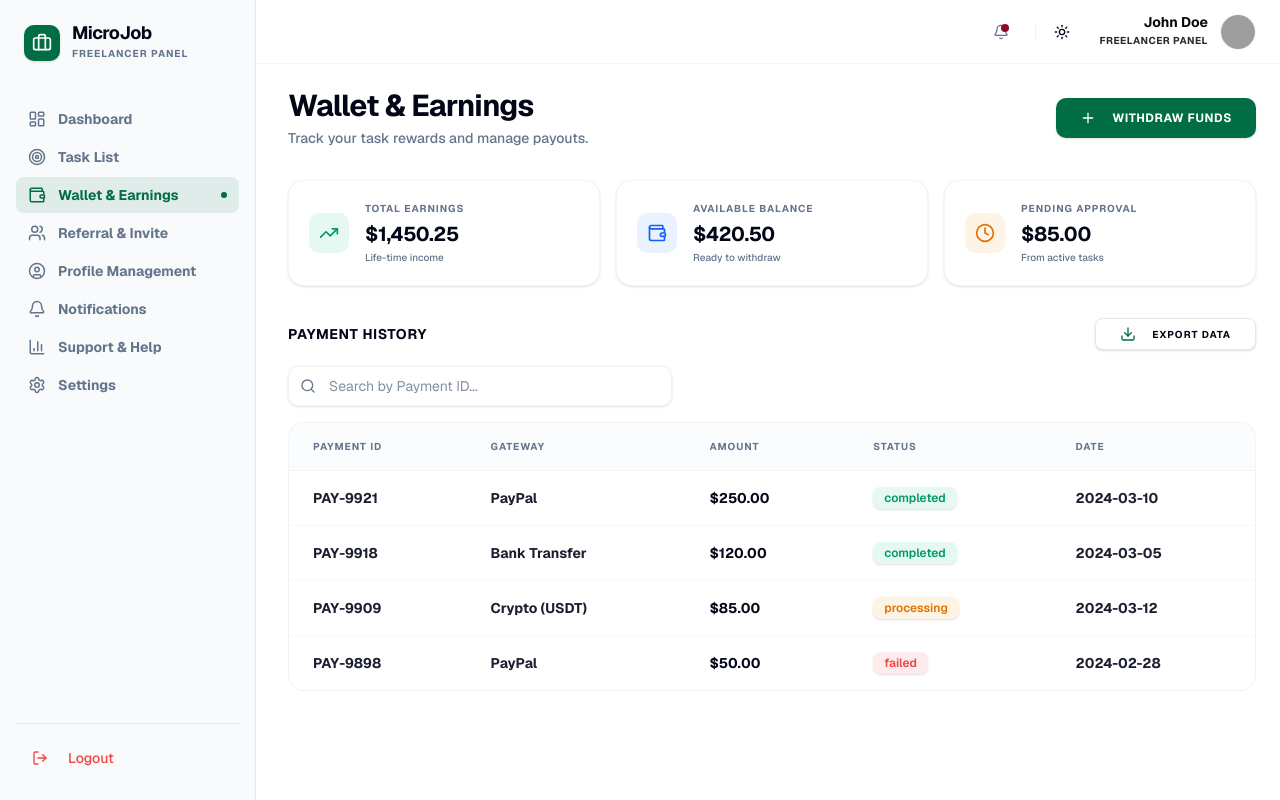
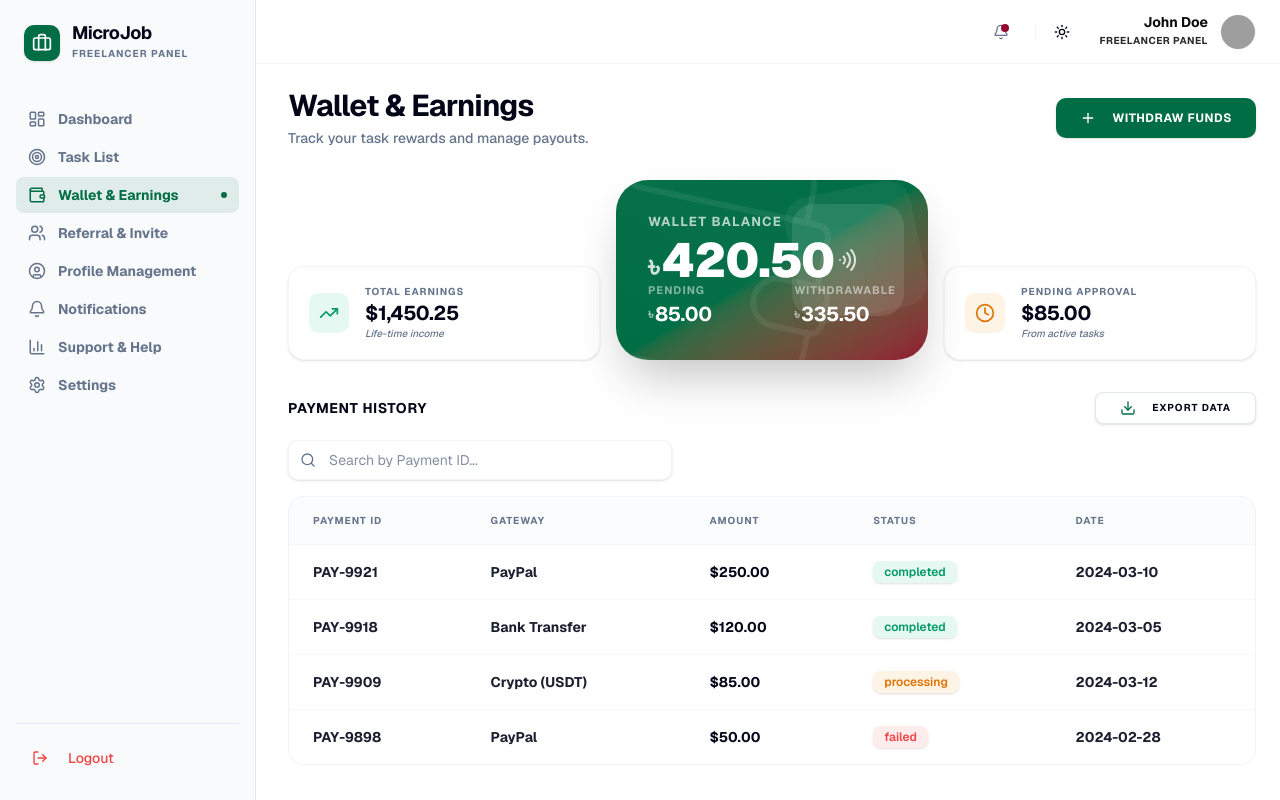
Before and after one commit to smtechsoft/Microjob-Platform-Next-JS, a Next.js app: page /freelancer/wallet in a window 1280 px wide. Built offline with nearby package versions, Linux system fonts and the light colour scheme; grey boxes are pictures that could not be loaded.

Commit message:
wallet card updated

```diff
--- a/app/(dashboard)/freelancer/wallet/page.tsx
+++ b/app/(dashboard)/freelancer/wallet/page.tsx
@@ -2,14 +2,9 @@
 
 import {
   Wallet,
-  ArrowUpRight,
-  ArrowDownRight,
   Download,
-  Plus,
   TrendingUp,
-  Clock,
-  CheckCircle2,
-  AlertCircle
+  Clock
 } from "lucide-react"
 import { motion } from "framer-motion"
 import { PageHeader } from "@/components/shared/page-header"
@@ -18,6 +13,7 @@ import { Button } from "@/components/shared/ui/button"
 import { Card, CardContent } from "@/components/shared/ui/card"
 import { Badge } from "@/components/shared/ui/badge"
 import { useModal } from "@/hooks/use-modal"
+import { WalletCard } from "@/components/shared/wallet-card"
 
 const walletStats = [
   {
@@ -29,7 +25,7 @@ const walletStats = [
   },
   {
     title: "Available Balance",
-    value: "$420.50",
+    value: "420.50",
     description: "Ready to withdraw",
     icon: Wallet,
     color: "bg-blue-500/10 text-blue-600",
@@ -111,29 +107,46 @@ export default function FreelancerWalletPage() {
       />
 
       {/* Wallet Stats */}
-      <div className="grid gap-4 grid-cols-1 md:grid-cols-3">
+      <div className="grid gap-4 grid-cols-1 md:grid-cols-3 items-end">
         {walletStats.map((stat, i) => (
+          stat.title === "Available Balance" ? (
+             <motion.div
+                key={stat.title}
+                initial={{ opacity: 0, y: 10 }}
+                animate={{ opacity: 1, y: 0 }}
+                transition={{ delay: i * 0.05, duration: 0.4 }}
+                className="lg:col-span-1 h-full flex flex-col items-stretch"
+              >
+                <WalletCard
+                  balance="420.50"
+                  pending="85.00"
+                  withdrawable="335.50"
+                  className="h-full"
+                />
+              </motion.div>
+          ) : (
             <motion.div
               key={stat.title}
               initial={{ opacity: 0, y: 10 }}
               animate={{ opacity: 1, y: 0 }}
               transition={{ delay: i * 0.05, duration: 0.4 }}
             >
-            <Card className="border border-border/40 bg-card shadow-sm">
+              <Card className="border border-border/40 bg-card shadow-sm h-full flex flex-col justify-center">
                 <CardContent className="p-5">
                   <div className="flex items-center gap-4">
                     <div className={stat.color + " rounded-lg p-2.5"}>
                       <stat.icon className="size-5" />
                     </div>
                     <div>
-                    <p className="text-[10px] font-bold text-muted-foreground uppercase tracking-widest">{stat.title}</p>
-                    <h3 className="text-xl font-bold text-foreground mt-1 tracking-tight">{stat.value}</h3>
-                    <p className="text-[10px] text-muted-foreground font-medium mt-0.5">{stat.description}</p>
+                      <p className="text-[10px] font-bold text-muted-foreground uppercase tracking-widest leading-none mb-1.5">{stat.title}</p>
+                      <h3 className="text-xl font-bold text-foreground tracking-tight leading-none">{stat.value}</h3>
+                      <p className="text-[10px] text-muted-foreground font-medium mt-1.5 italic leading-none">{stat.description}</p>
                     </div>
                   </div>
                 </CardContent>
               </Card>
             </motion.div>
+          )
         ))}
       </div>
 
--- a/components/shared/dashboard-view.tsx
+++ b/components/shared/dashboard-view.tsx
@@ -19,6 +19,7 @@ import { Button } from "@/components/shared/ui/button"
 import { Badge } from "@/components/shared/ui/badge"
 import { Avatar, AvatarFallback, AvatarImage } from "@/components/shared/ui/avatar"
 import { cn } from "@/lib/utils"
+import { WalletCard } from "@/components/shared/wallet-card"
 
 const getStats = (role: string) => {
   if (role === "admin") {
@@ -40,7 +41,7 @@ const getStats = (role: string) => {
   return [
     { title: "Total Earnings", value: "$1,450.25", description: "Life-time", icon: DollarSign, trend: "up", color: "bg-emerald-500/10 text-emerald-600" },
     { title: "Tasks Completed", value: "156", description: "+12 this week", icon: CheckCircle2, trend: "up", color: "bg-secondary/10 text-secondary" },
-    { title: "Current Balance", value: "$420.50", description: "Ready to withdraw", icon: Clock, trend: "neutral", color: "bg-emerald-500/10 text-emerald-600" },
+    { title: "Current Balance", value: "420.50", description: "Ready to withdraw", icon: Clock, trend: "neutral", color: "bg-emerald-500/10 text-emerald-600" },
     { title: "Success Rate", value: "99.1%", description: "Near perfect", icon: TrendingUp, trend: "up", color: "bg-secondary/10 text-secondary" },
   ]
 }
@@ -81,15 +82,31 @@ export function DashboardView({ role = "admin" }: { role?: string }) {
       </div>
 
       {/* Stats Grid */}
-      <div className="grid gap-4 grid-cols-1 sm:grid-cols-2 lg:grid-cols-4">
+      <div className="grid gap-4 grid-cols-1 sm:grid-cols-2 lg:grid-cols-4 items-end">
         {currentStats.map((stat, i) => (
+          (role === "freelancer" && stat.title === "Current Balance") ? (
+             <motion.div
+                key={stat.title}
+                initial={{ opacity: 0, y: 10 }}
+                animate={{ opacity: 1, y: 0 }}
+                transition={{ delay: i * 0.05, duration: 0.4 }}
+                className="lg:col-span-1 h-full flex flex-col items-stretch"
+              >
+                <WalletCard
+                  balance="420.50"
+                  pending="85.00"
+                  withdrawable="335.50"
+                  className="h-full"
+                />
+              </motion.div>
+          ) : (
             <motion.div
               key={stat.title}
               initial={{ opacity: 0, y: 10 }}
               animate={{ opacity: 1, y: 0 }}
               transition={{ delay: i * 0.05, duration: 0.4 }}
             >
-            <Card className="border border-border/50 bg-card transition-colors hover:border-primary/20">
+              <Card className="border border-border/50 bg-card transition-colors hover:border-primary/20 h-full flex flex-col justify-center">
                 <div className="p-5">
                   <div className="flex items-center justify-between">
                     <div className={stat.color + " rounded-lg p-2"}>
@@ -121,6 +138,7 @@ export function DashboardView({ role = "admin" }: { role?: string }) {
                 </div>
               </Card>
             </motion.div>
+          )
         ))}
       </div>
 
--- /dev/null
+++ b/components/shared/wallet-card.tsx
@@ -0,0 +1,80 @@
+"use client"
+
+import * as React from "react"
+import { motion } from "framer-motion"
+import { cn } from "@/lib/utils"
+import { Wallet, Wifi } from "lucide-react"
+
+interface WalletCardProps {
+  balance: string
+  pending: string
+  withdrawable: string
+  className?: string
+}
+
+export function WalletCard({
+  balance,
+  pending,
+  withdrawable,
+  className
+}: WalletCardProps) {
+  return (
+    <div className={cn(
+      "relative w-full h-[220px] rounded-[32px] overflow-hidden bg-gradient-to-br from-[#006D44] via-[#006D44] to-[#910A2D] text-white shadow-2xl transition-all duration-500 hover:shadow-primary/20 hover:-translate-y-1",
+      className
+    )}>
+      {/* 1. Background Visuals (Shapes and Icons) */}
+      <div className="absolute top-6 right-6 w-32 h-32 bg-white/5 rounded-[24px] -rotate-12 transform translate-x-4 -translate-y-4" />
+      <div className="absolute top-6 right-6 w-28 h-28 bg-white/10 rounded-[22px] flex items-center justify-center">
+        <div className="relative">
+          <div className="absolute inset-0 bg-white/20 blur-xl rounded-full" />
+          <Wifi className="size-6 text-white/80 rotate-90" />
+        </div>
+      </div>
+
+      {/* 2. Large Background Wallet Icon (User Request) */}
+      <div className="absolute -bottom-12 -left-12 opacity-[0.07] pointer-events-none z-0">
+        <Wallet className="size-72 rotate-12" strokeWidth={0.5} />
+      </div>
+
+      {/* Content Layer */}
+      <div className="relative h-full w-full p-8 flex flex-col justify-between z-10">
+        {/* Top Section: Main Balance */}
+        <div className="space-y-4">
+          <div className="space-y-1">
+            <p className="text-[13px] font-bold text-white/70 uppercase tracking-widest">Wallet Balance</p>
+            <motion.h3
+              initial={{ opacity: 0, x: -10 }}
+              animate={{ opacity: 1, x: 0 }}
+              className="text-5xl font-black tracking-tight"
+            >
+              <span className="text-3xl mr-1 opacity-80">৳</span>
+              {balance}
+            </motion.h3>
+          </div>
+        </div>
+
+        {/* Bottom Section: Sub Stats (From Image Reference) */}
+        <div className="grid grid-cols-2 gap-4">
+          <div className="space-y-1">
+            <p className="text-[11px] font-bold text-white/50 uppercase tracking-widest leading-none">Pending</p>
+            <div className="flex items-center text-xl font-bold tracking-tight">
+               <span className="text-sm mr-0.5 opacity-60">৳</span>
+               {pending}
+            </div>
+          </div>
+          <div className="space-y-1 text-right sm:text-left sm:ml-auto">
+            <p className="text-[11px] font-bold text-white/50 uppercase tracking-widest leading-none">Withdrawable</p>
+            <div className="flex items-center justify-end sm:justify-start text-xl font-bold tracking-tight">
+               <span className="text-sm mr-0.5 opacity-60">৳</span>
+               {withdrawable}
+            </div>
+          </div>
+        </div>
+      </div>
+
+      {/* Subtle Interaction Glow */}
+      <div className="absolute inset-0 bg-gradient-to-tr from-transparent via-white/5 to-transparent opacity-50 pointer-events-none" />
+    </div>
+  )
+}
```
Lines whose indentation alone changed are shown as unchanged.
